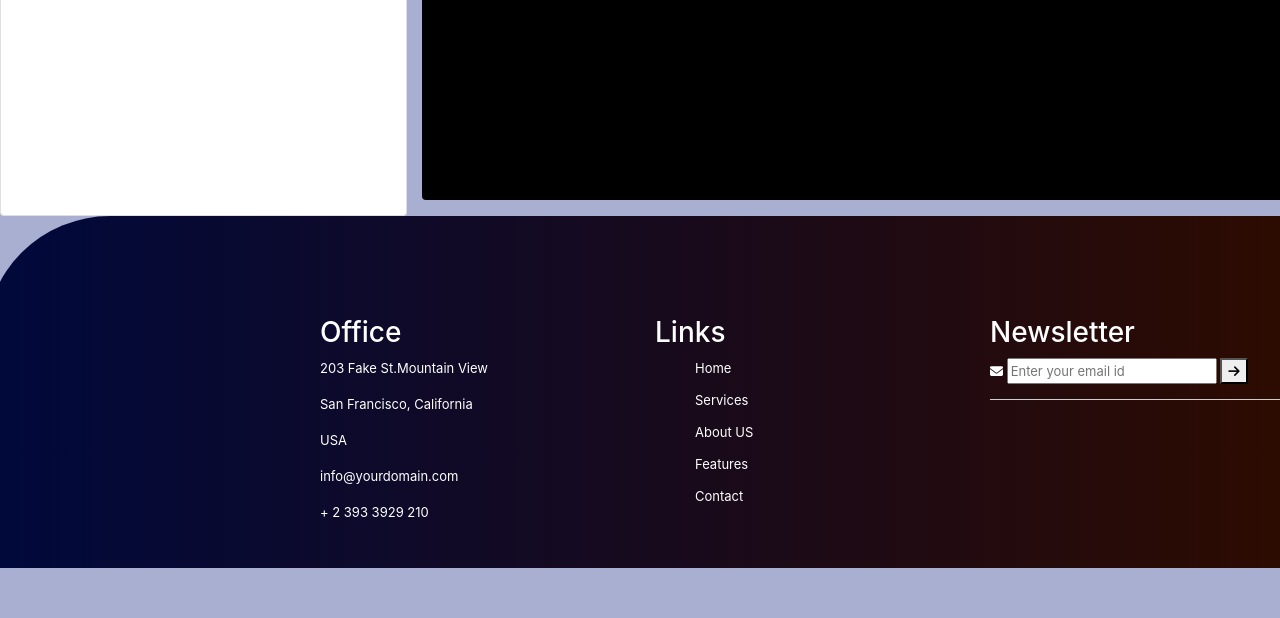
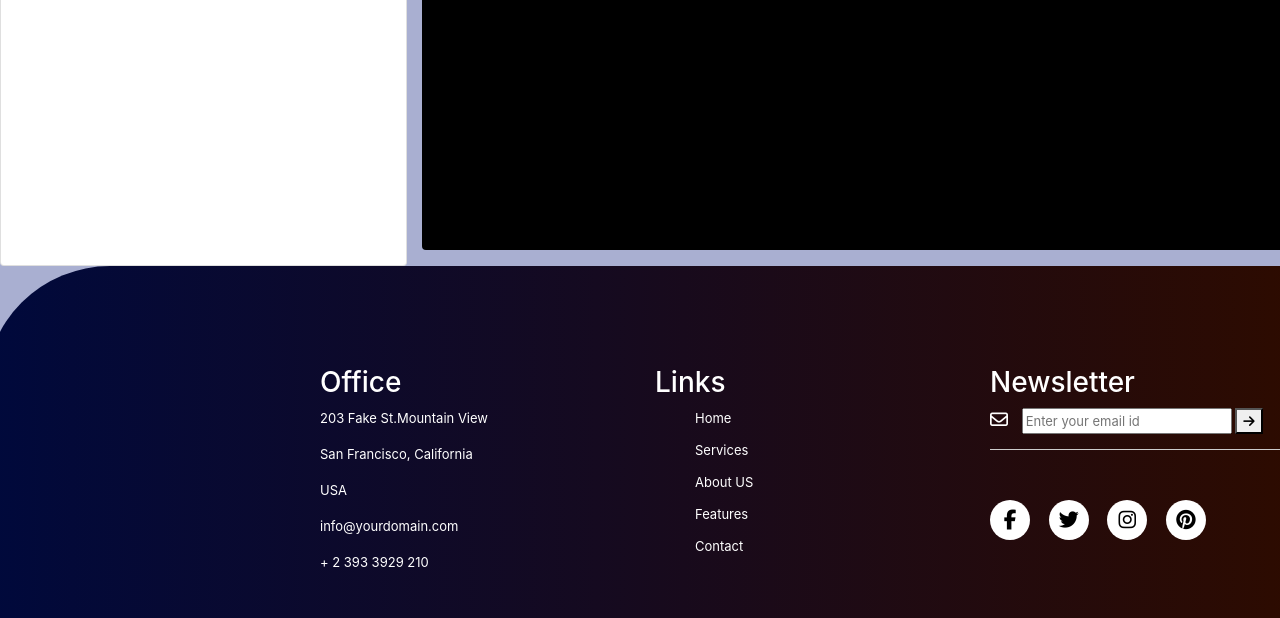
Before and after one commit to SophieLDavis/film-search, a plain HTML site: page index.html in a window 1280 px wide. Shown: the part 568-1186 px from the top of the page. Before the commit the page ends 1136 px from the top, so only its background shows below. Drawn offline with nearby package versions, Linux system fonts and the light colour scheme.

Commit message:
Social icons added and style added to it

```diff
--- a/assets/css/style.css
+++ b/assets/css/style.css
@@ -83,24 +83,6 @@ footer {
 
   bottom: 0;
 }
-/* .row {
-  width: 85%;
-  margin: auto;
-  display: flex;
-  flex-wrap: wrap;
-  align-items: flex-start;
-  justify-content: space-between;
-} */
-/* .col {
-  flex-basis: 25%;
-  padding: 10%;
-} */
-
-/* .contact-email-id {
-  width: fit-content;
-  border-bottom: 6px solid #ccc;
-  margin: 20px 0;
-} */
 
 ul li {
   list-style: none;
@@ -114,8 +96,28 @@ ul li a{
 
 form {
   padding-bottom: 15px;
-  /* display: flex; */
+
   align-items: center;
-  /* justify-content: space-between; */
+
   border-bottom: 1px solid #ccc;
+  margin-bottom: 50px;
 }
+
+form .far{
+  font-size: 18px;
+  margin-right: 10px;
+}
+
+.social-icons .fab{
+  width: 40px;
+  height: 40px;
+  border-radius: 50%;
+  text-align: center;
+  line-height: 40px;
+  font-size: 20px;
+  color: #000;
+  background: #fff;
+  margin-right: 15px;
+  cursor: pointer;
+
+}
--- a/index.html
+++ b/index.html
@@ -187,10 +187,17 @@
         <div class="col">
           <h3>Newsletter</h3>
           <form>
-            <i class="fa-sharp fa-solid fa-envelope"></i>
+            <i class="far fa-envelope"></i>
             <input type="email" placeholder="Enter your email id" required>
-            <button type="submit"><i class="fa-solid fa-arrow-right"></i></button>
+            <button type="submit"><i class="fas fa-arrow-right"></i></button>
           </form>
+          <div class="social-icons">
+            <i class="fab fa-facebook-f"></i>
+            <i class="fab fa-twitter"></i>
+            <i class="fab fa-instagram"></i>
+            <i class="fab fa-pinterest"></i>
+
+          </div>
         </div>
       </div>
     </footer>
```
